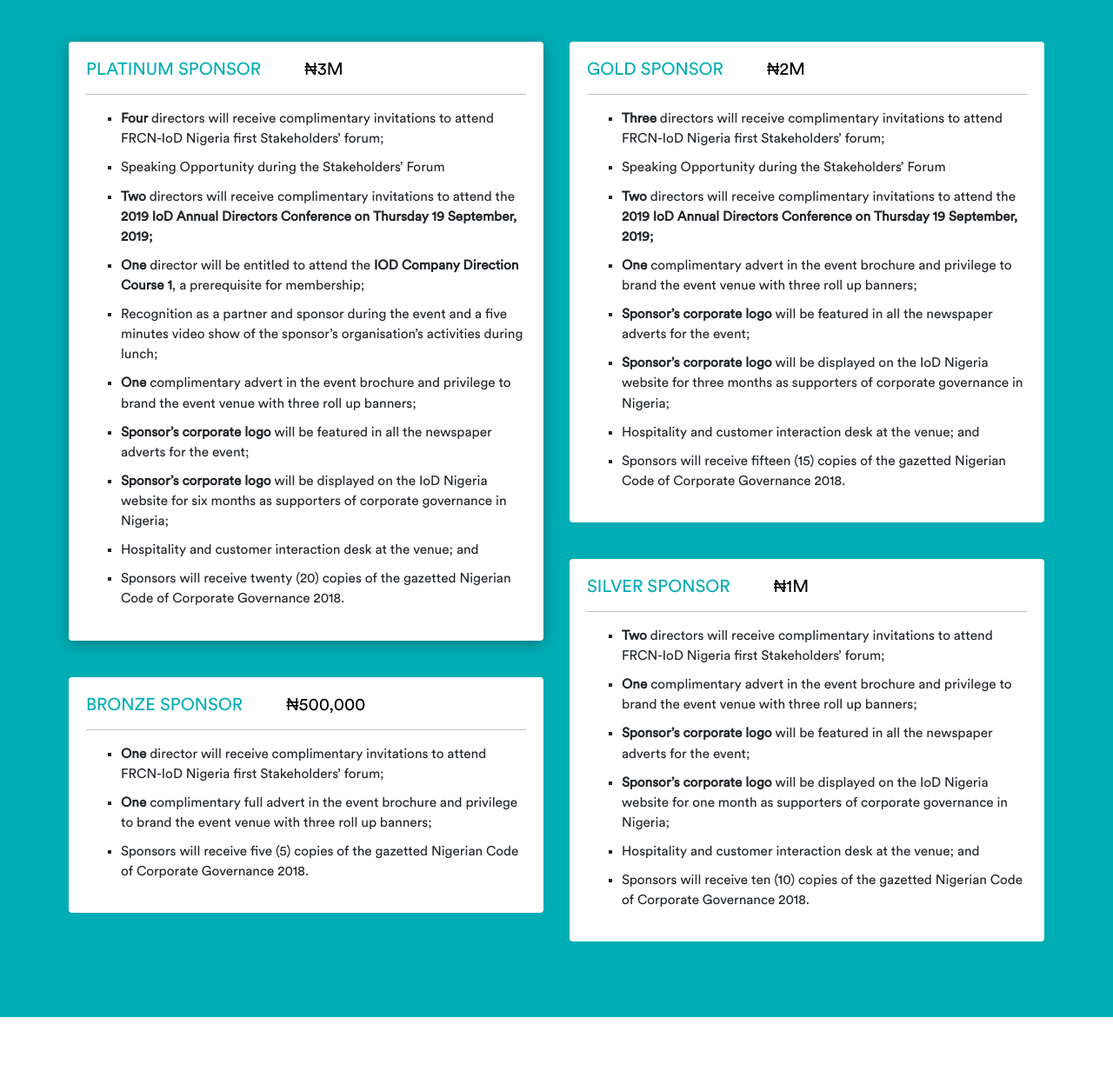
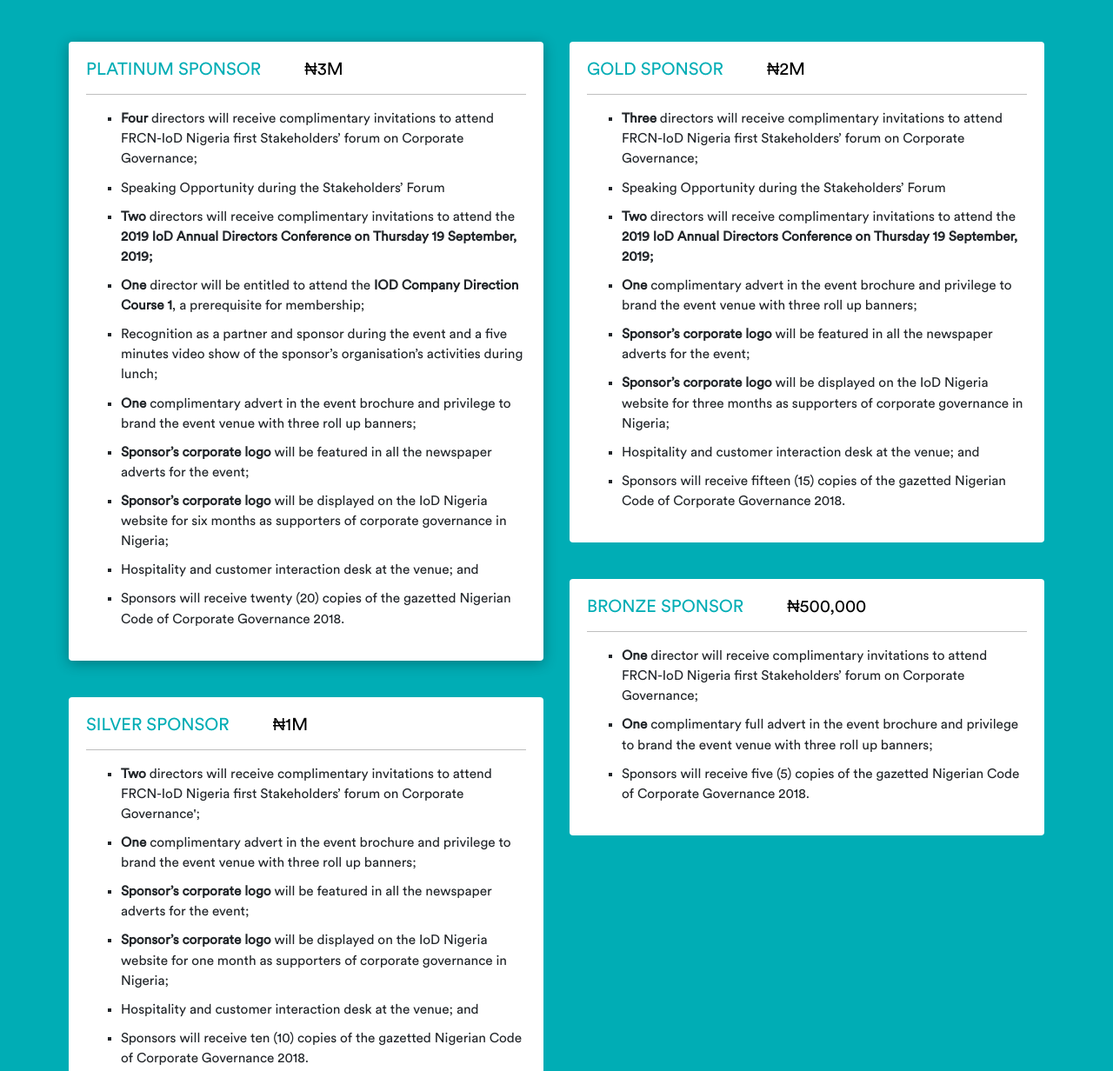
Before and after one commit to emekamykael45/IOD-Event, a plain HTML site: page index.html in a window 1280 px wide. Shown: the part 2785-4017 px from the top of the page at 87% size. Drawn offline with nearby package versions, Linux system fonts and the light colour scheme.

Commit message:
modified

```diff
--- a/index.html
+++ b/index.html
@@ -134,7 +134,8 @@
                             <h5 class="card-title platinum">PLATINUM SPONSOR<span>₦3M</span></h5>
                             <hr>
                             <ul>
-                                <li><strong>Four</strong> directors will receive complimentary invitations to attend FRCN-IoD Nigeria first Stakeholders’ forum;</li>
+                                <li><strong>Four</strong> directors will receive complimentary invitations to attend FRCN-IoD Nigeria first Stakeholders’ forum on
+                                    Corporate Governance;</li>
                                 <li>Speaking Opportunity during the Stakeholders’ Forum</li>
                                 <li><strong>Two</strong> directors will receive complimentary invitations to attend the <strong>2019 IoD Annual Directors Conference on Thursday 19 September, 2019;</strong></li>
                                 <li><strong>One</strong> director will be entitled to attend the <strong>IOD Company Direction Course 1</strong>, a prerequisite for membership;</li>
@@ -148,14 +149,18 @@
                         </div>
                     </div>
                     <br><br>
-                    <div class="card bronze-card">
+                    <div class="card silver-card">
                         <div class="card-body">
-                            <h5 class="card-title bronze">BRONZE SPONSOR<span>₦500,000</span></h5>
+                            <h5 class="card-title silver">SILVER SPONSOR<span>₦1M</span></h5>
                             <hr>
                             <ul>
-                                <li><strong>One</strong> director will receive complimentary invitations to attend FRCN-IoD Nigeria first Stakeholders’ forum;</li>
-                                <li><strong>One</strong> complimentary full advert in the event brochure and privilege to brand the event venue with three roll up banners;</li>
-                                <li>Sponsors will receive five (5) copies of the gazetted Nigerian Code of Corporate Governance 2018.</li>
+                                <li><strong>Two</strong> directors will receive complimentary invitations to attend FRCN-IoD Nigeria first Stakeholders’ forum on
+                                    Corporate Governance';</li>
+                                <li><strong>One</strong> complimentary advert in the event brochure and privilege to brand the event venue with three roll up banners;</li>
+                                <li><strong>Sponsor’s corporate logo</strong> will be featured in all the newspaper adverts for the event;</li>
+                                <li><strong>Sponsor’s corporate logo</strong> will be displayed on the IoD Nigeria website for one month as supporters of corporate governance in Nigeria;</li>
+                                <li>Hospitality and customer interaction desk at the venue; and</li>
+                                <li>Sponsors will receive ten (10) copies of the gazetted Nigerian Code of Corporate Governance 2018.</li>
                             </ul>
                         </div>
                     </div>
@@ -166,7 +171,8 @@
                             <h5 class="card-title gold">GOLD SPONSOR<span>₦2M</span></h5>
                             <hr>
                             <ul>
-                                <li><strong>Three</strong> directors will receive complimentary invitations to attend FRCN-IoD Nigeria first Stakeholders’ forum;</li>
+                                <li><strong>Three</strong> directors will receive complimentary invitations to attend FRCN-IoD Nigeria first Stakeholders’ forum on
+                                    Corporate Governance;</li>
                                 <li>Speaking Opportunity during the Stakeholders’ Forum</li>
                                 <li><strong>Two</strong> directors will receive complimentary invitations to attend the <strong>2019 IoD Annual Directors Conference on Thursday 19 September, 2019;</strong></li>
                                 <li><strong>One</strong> complimentary advert in the event brochure and privilege to brand the event venue with three roll up banners;</li>
@@ -178,17 +184,15 @@
                         </div>
                     </div>
                     <br><br>
-                    <div class="card silver-card">
+                    <div class="card bronze-card">
                         <div class="card-body">
-                            <h5 class="card-title silver">SILVER SPONSOR<span>₦1M</span></h5>
+                            <h5 class="card-title bronze">BRONZE SPONSOR<span>₦500,000</span></h5>
                             <hr>
                             <ul>
-                                <li><strong>Two</strong> directors will receive complimentary invitations to attend FRCN-IoD Nigeria first Stakeholders’ forum;</li>
-                                <li><strong>One</strong> complimentary advert in the event brochure and privilege to brand the event venue with three roll up banners;</li>
-                                <li><strong>Sponsor’s corporate logo</strong> will be featured in all the newspaper adverts for the event;</li>
-                                <li><strong>Sponsor’s corporate logo</strong> will be displayed on the IoD Nigeria website for one month as supporters of corporate governance in Nigeria;</li>
-                                <li>Hospitality and customer interaction desk at the venue; and</li>
-                                <li>Sponsors will receive ten (10) copies of the gazetted Nigerian Code of Corporate Governance 2018.</li>
+                                <li><strong>One</strong> director will receive complimentary invitations to attend FRCN-IoD Nigeria first Stakeholders’ forum on
+                                    Corporate Governance;</li>
+                                <li><strong>One</strong> complimentary full advert in the event brochure and privilege to brand the event venue with three roll up banners;</li>
+                                <li>Sponsors will receive five (5) copies of the gazetted Nigerian Code of Corporate Governance 2018.</li>
                             </ul>
                         </div>
                     </div>
```
